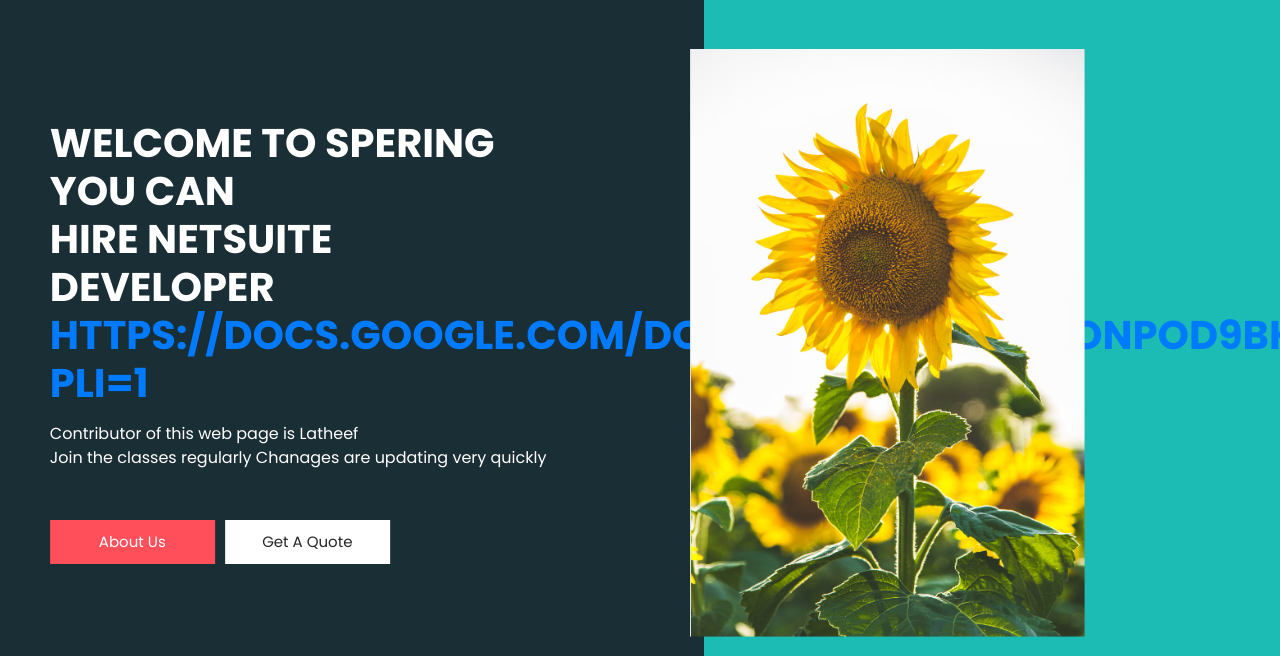
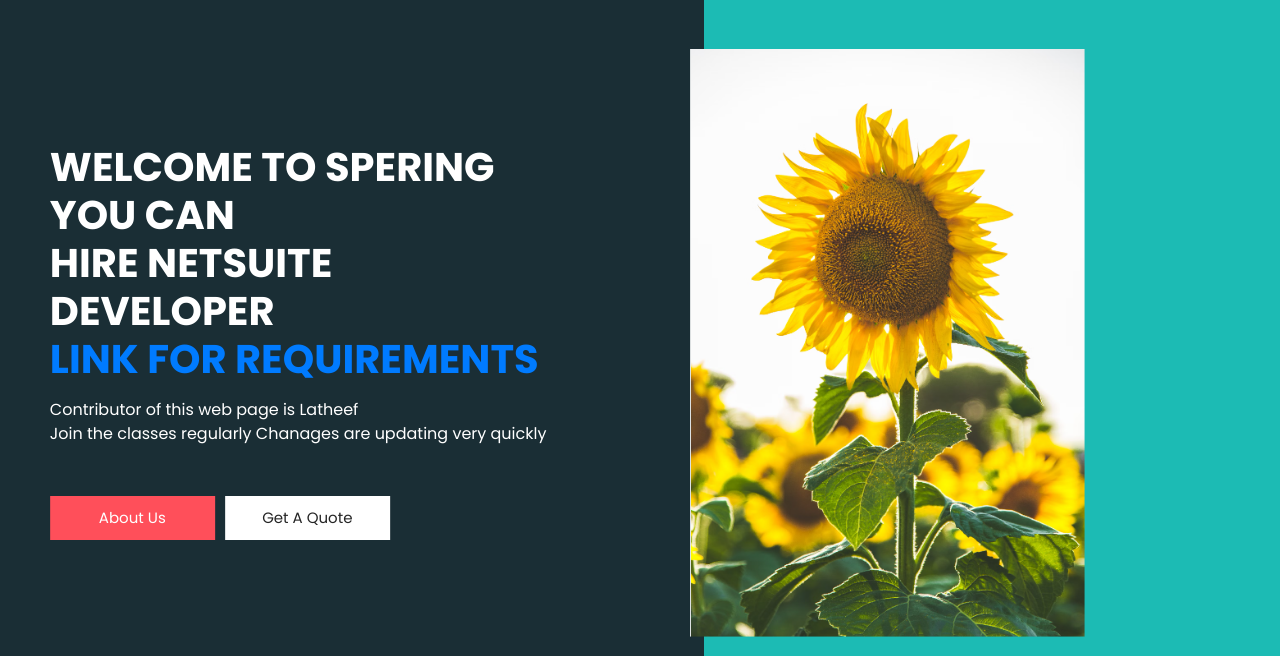
Before and after one commit to smobinulla/spearing, a plain HTML site: page index.html in a window 1280 px wide. Shown: the part 76-732 px from the top of the page. Drawn offline with Linux system fonts and the light colour scheme.

Commit message:
Added netsuite with link

```diff
--- a/index.html
+++ b/index.html
@@ -111,7 +111,7 @@
                     <h1> Welcome to Spering <br>
                       You Can <br>
                       Hire Netsuite Developer  <br>
-		      <a href>https://docs.google.com/document/d/1Xp0MOnpOD9BKF0YmlJPLwuu4PeqiWhV6/edit?pli=1</a>
+		      <a href="https://docs.google.com/document/d/1Xp0MOnpOD9BKF0YmlJPLwuu4PeqiWhV6/edit?pli=1">Link for requirements</a>
 					 </h1>
                     <p>
                       Contributor of this web page is Latheef
```
